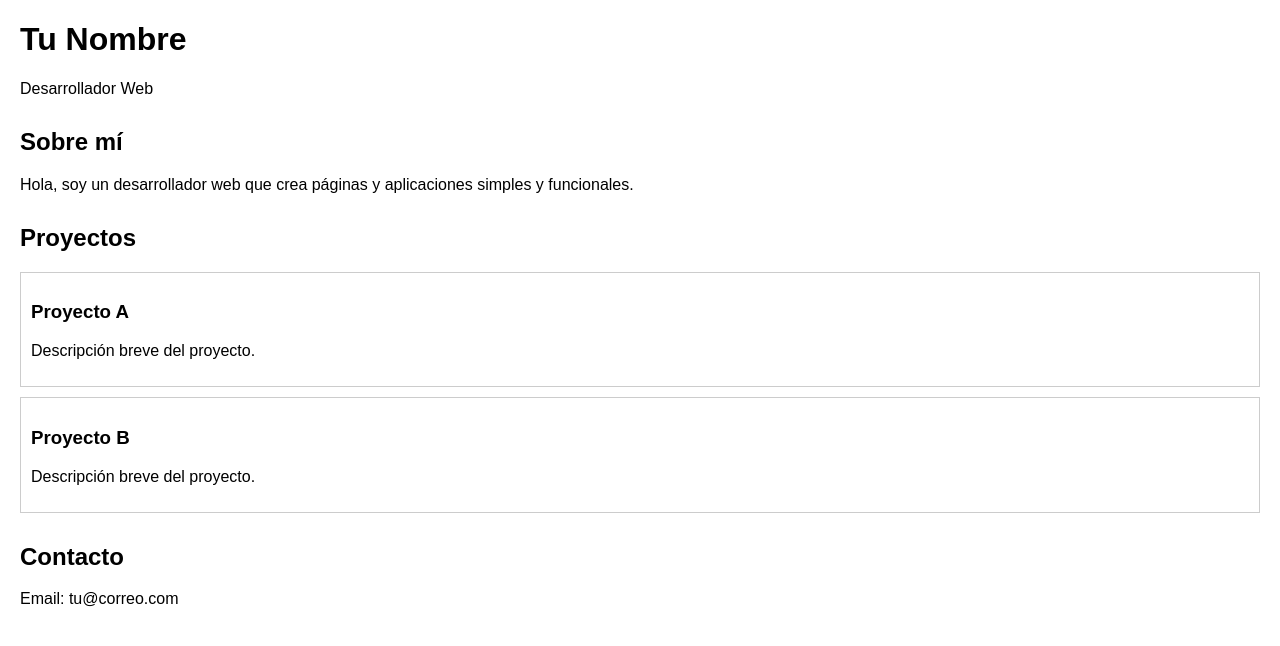
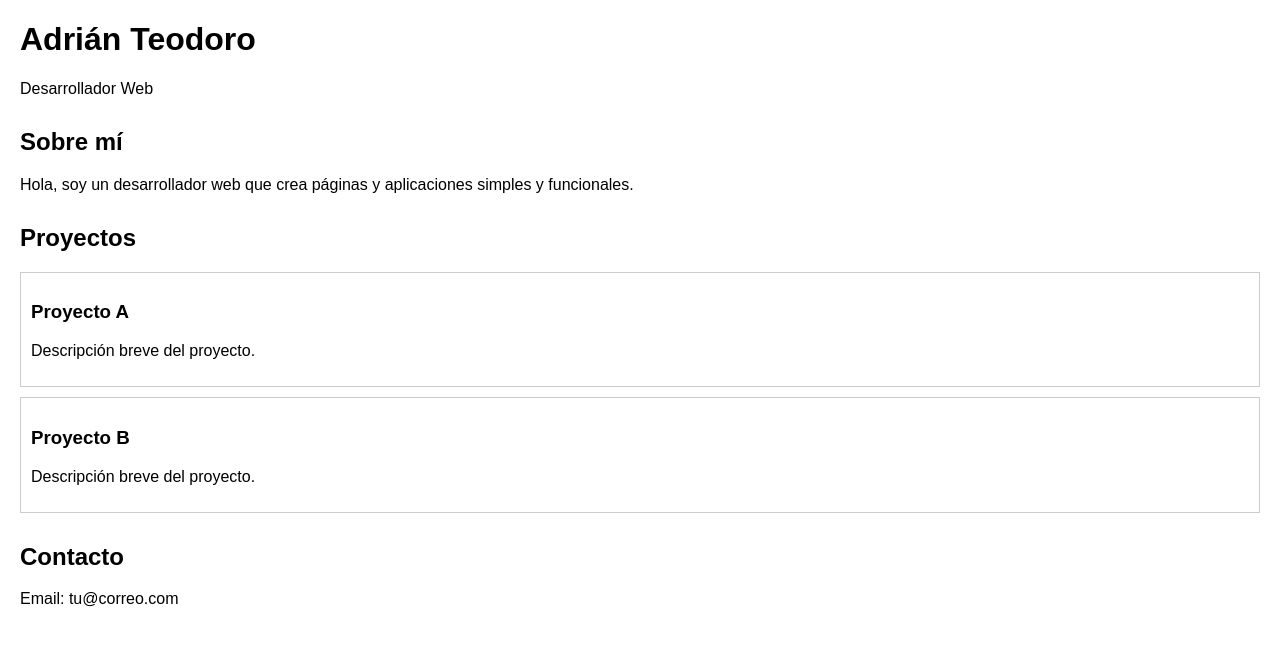
Before and after one commit to AdrianHera/Programacion, a plain HTML site: page index.html in a window 1280 px wide. Drawn offline with Linux system fonts and the light colour scheme.

Commit message:
Cambio nombre

```diff
--- a/Index.html
+++ b/index.html
@@ -12,7 +12,7 @@ header, section { margin-bottom: 30px; }
 </head>
 <body>
 <header>
-<h1>Tu Nombre</h1>
+<h1>Adrián Teodoro</h1>
 <p>Desarrollador Web</p>
 </header>
 
```
